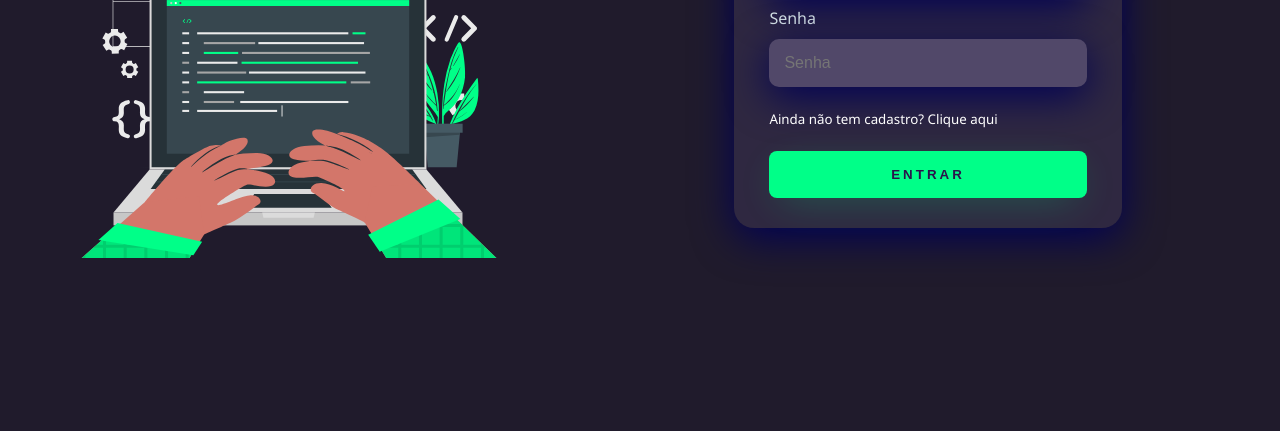
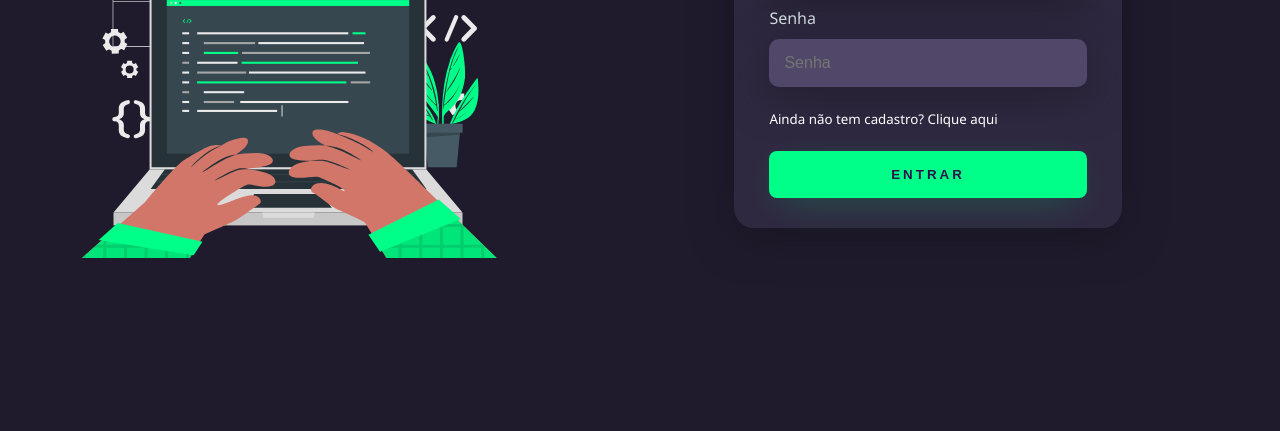
Before and after one commit to fgrdz/Login-estudo, a plain HTML site: page index.html in a window 1280 px wide. Shown: the part 369-800 px from the top of the page. Drawn offline with Linux system fonts and the light colour scheme.

Commit message:
Box shadow fixes

```diff
--- a/style.css
+++ b/style.css
@@ -53,7 +53,7 @@ body *{
     padding: 30px 35px;
     background-color: #2f2841;
     border-radius: 20px;
-    box-shadow: 0px 10px 40px #000056;
+    box-shadow: 0px 10px 40px #1a1624;
 }
 .card-login h1{
     color: #00ff88;
@@ -77,7 +77,7 @@ body *{
     background-color: #514869;
     color: #f0ffffde;
     font-size: 12pt ;
-    box-shadow: 0px 10px 40px #000056;
+    box-shadow: 0px 10px 40px #23202e;
     outline: none;
     box-sizing: border-box;
 
```
